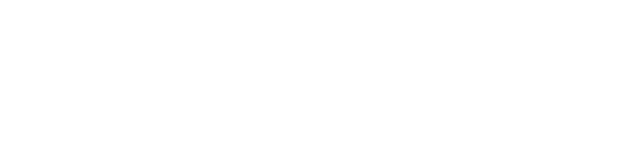
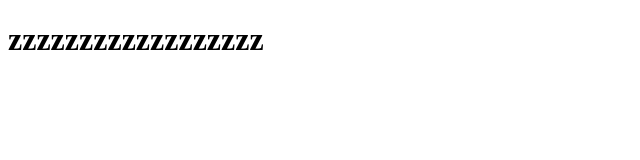
Before and after one commit to myc149/Example_1, a plain HTML site: page index.html in a window 1280 px wide. Shown: the whole page, without its empty margins (0-640 px from the left). Drawn offline with Linux system fonts and the light colour scheme.

Commit message:
建立了第二个

```diff
--- a/index.html
+++ b/index.html
@@ -7,6 +7,6 @@
   <title>Document</title>
 </head>
 <body>
-
+  <h1>zzzzzzzzzzzzzzzzzz</h1>
 </body>
 </html>
```
